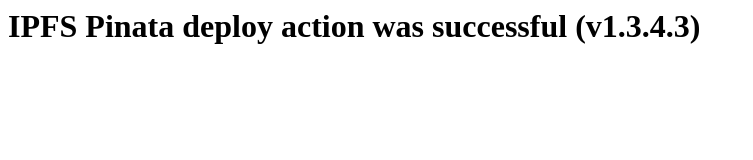
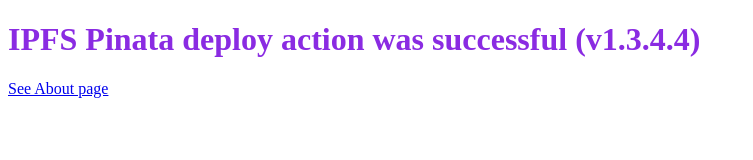
Before and after one commit to popovoleksandr/ipfs-pinata-deploy-action, a website: page build/index.html in a window 1280 px wide. Shown: the whole page, without its empty margins (0-753 px from the left). Drawn offline with Linux system fonts and the light colour scheme.

Commit message:
Adding about page and css class for multi file testing

```diff
--- /dev/null
+++ b/build/css/styles.css
@@ -0,0 +1,3 @@
+h1 {
+    color: blueviolet;
+}
--- a/build/index.html
+++ b/build/index.html
@@ -1 +1,13 @@
-<h1>IPFS Pinata deploy action was successful (v1.3.4.3)</h1>
+<!DOCTYPE html>
+<html>
+<head>
+    <link rel="stylesheet" href="./css/styles.css">
+</head>
+<body>
+
+<h1>IPFS Pinata deploy action was successful (v1.3.4.4)</h1>
+<a href="./about.html">See About page</a>
+
+
+</body>
+</html>
```
Also changed, not shown: build/about.html (added, +9 -0 lines), .github/workflows/main.yml.
